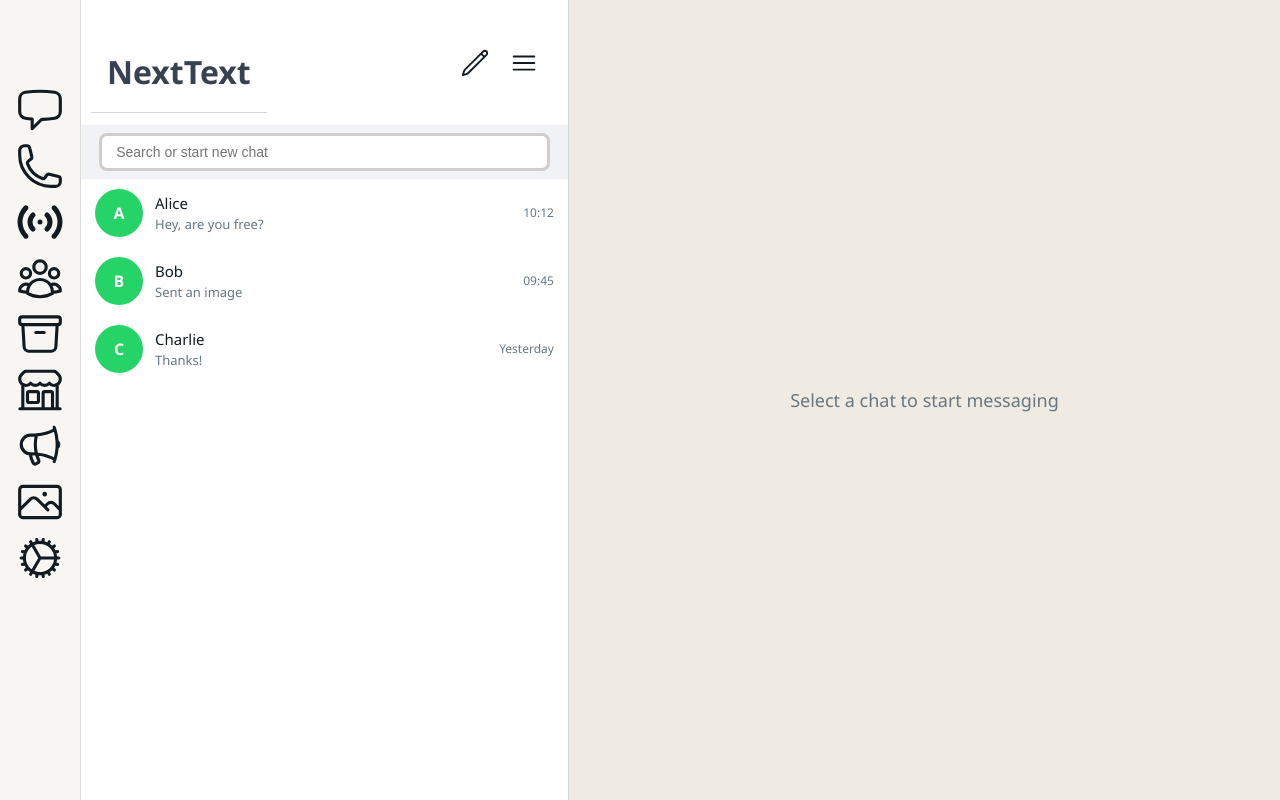
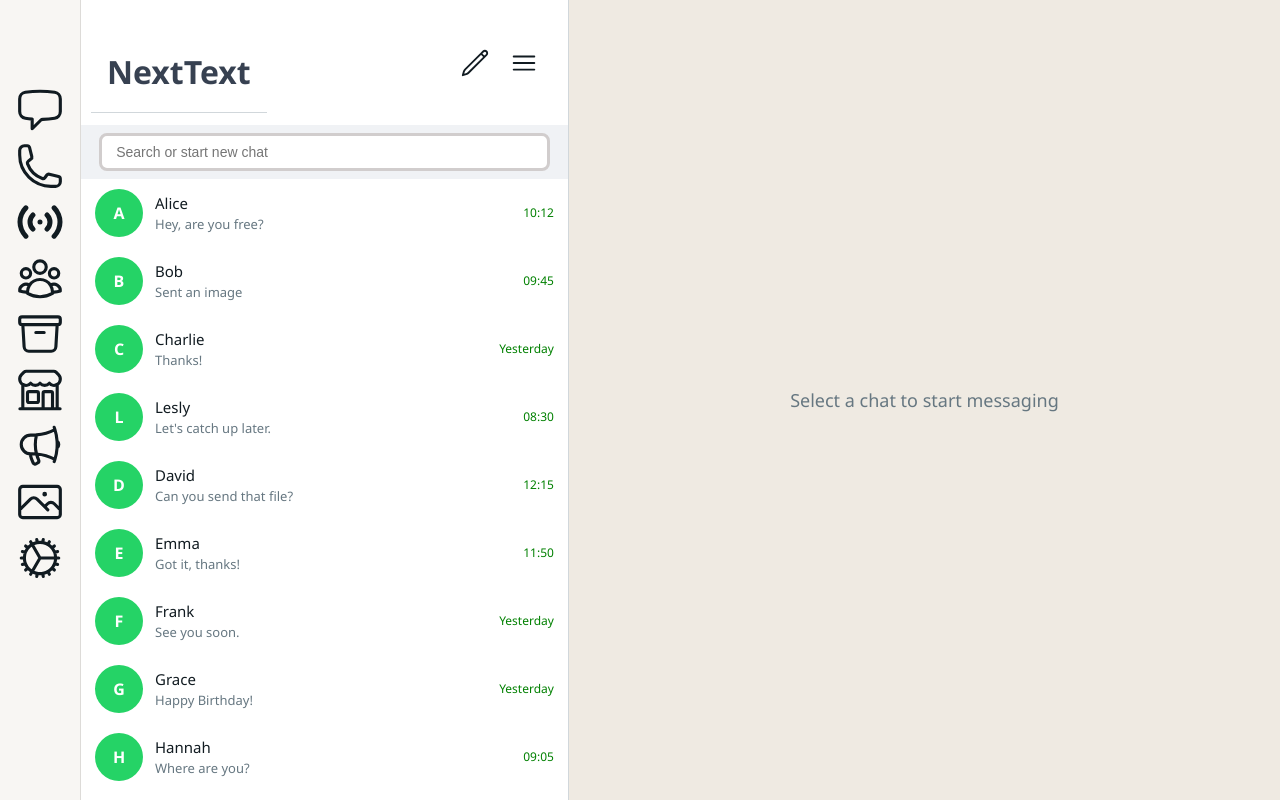
Before and after one commit to Metgala1/NexText, a React (Vite) app: page / in a window 1280 px wide. Built offline with nearby package versions, Linux system fonts and the light colour scheme.

Commit message:
css commit

```diff
--- a/src/components/Conversation.jsx
+++ b/src/components/Conversation.jsx
@@ -13,7 +13,9 @@ function ConversationPreview({ contact }) {
 
       <div className={styles.messages}>
         <div className={styles.messageIncoming}>
-          {contact.last}
+          <p className={styles.message}>{contact.last}</p>
+          <p className={styles.time}>{contact.time}</p>
+
         </div>
       </div>
 
--- a/src/data/chat.js
+++ b/src/data/chat.js
@@ -2,5 +2,35 @@ const contacts = [
   { id: 1, name: "Alice", last: "Hey, are you free?", time: "10:12" },
   { id: 2, name: "Bob", last: "Sent an image", time: "09:45" },
   { id: 3, name: "Charlie", last: "Thanks!", time: "Yesterday" },
+  { id: 4, name: "Lesly", last: "Let's catch up later.", time: "08:30" },
+  { id: 5, name: "David", last: "Can you send that file?", time: "12:15" },
+  { id: 6, name: "Emma", last: "Got it, thanks!", time: "11:50" },
+  { id: 7, name: "Frank", last: "See you soon.", time: "Yesterday" },
+  { id: 8, name: "Grace", last: "Happy Birthday!", time: "Yesterday" },
+  { id: 9, name: "Hannah", last: "Where are you?", time: "09:05" },
+  { id: 10, name: "Ian", last: "Call me when free.", time: "Yesterday" },
+  { id: 11, name: "Jack", last: "Thanks for your help.", time: "08:40" },
+  { id: 12, name: "Karen", last: "Sent the document.", time: "10:22" },
+  { id: 13, name: "Liam", last: "LOL 😂", time: "Yesterday" },
+  { id: 14, name: "Mia", last: "Got your message.", time: "12:00" },
+  { id: 15, name: "Noah", last: "On my way.", time: "11:10" },
+  { id: 16, name: "Olivia", last: "Check this out!", time: "Yesterday" },
+  { id: 17, name: "Paul", last: "Thanks a lot.", time: "09:30" },
+  { id: 18, name: "Quinn", last: "See you there.", time: "Yesterday" },
+  { id: 19, name: "Rachel", last: "Good morning!", time: "08:00" },
+  { id: 20, name: "Sam", last: "I'll be late.", time: "10:45" },
+  { id: 21, name: "Tina", last: "Great job!", time: "Yesterday" },
+  { id: 22, name: "Uma", last: "Can you review this?", time: "11:30" },
+  { id: 23, name: "Victor", last: "Thanks!", time: "Yesterday" },
+  { id: 24, name: "Wendy", last: "See you soon.", time: "09:15" },
+  { id: 25, name: "Xander", last: "Got it.", time: "Yesterday" },
+  { id: 26, name: "Yara", last: "Let's meet.", time: "10:50" },
+  { id: 27, name: "Zane", last: "Thanks!", time: "Yesterday" },
+  { id: 28, name: "Aiden", last: "On it.", time: "12:05" },
+  { id: 29, name: "Bella", last: "Got your text.", time: "11:20" },
+  { id: 30, name: "Carter", last: "See you tomorrow.", time: "Yesterday" },
+  { id: 31, name: "Daisy", last: "Okay, thanks!", time: "09:40" },
+  { id: 32, name: "Ethan", last: "Will do.", time: "Yesterday" }
 ];
+
 export { contacts };
--- a/src/styles/DesktopChatList.module.css
+++ b/src/styles/DesktopChatList.module.css
@@ -87,6 +87,7 @@
   margin: 0;
   overflow-y: auto;
   flex: 1;
+  scrollbar-width: none;
 }
 
 .contactItem {
@@ -206,13 +207,13 @@
 .messageIncoming {
   max-width: 40%;
   background: #ffffff;
-  padding: 8px 12px;
+  padding: 2px 12px;
   border-radius: 8px;
   font-size: 14px;
   margin-bottom: 8px;
   box-shadow: 0 1px 1px rgba(0, 0, 0, 0.08);
   text-align: left;
-  padding: 15px;
+
 }
 
 /* MESSAGE INPUT */
@@ -232,6 +233,13 @@
   font-size: 20px;
   color: #111b21;
 }
+.message{
+
+}
+.time{
+  text-align: right;
+  color: green;
+}
 
 /* MOBILE */
 @media (max-width: 768px) {
```
